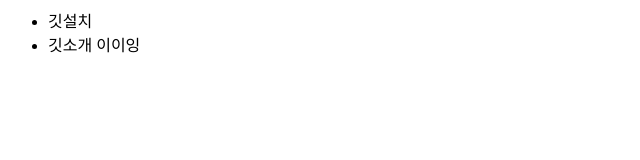
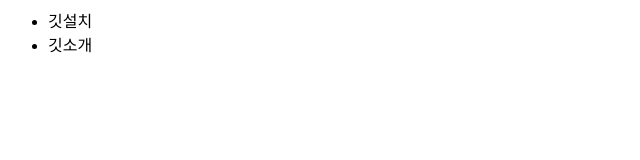
Before and after one commit to kimyeoungrok/remotepush, a plain HTML site: page index.htm in a window 1280 px wide. Shown: the full height of the page, 0-640 px from the left. Drawn offline with Linux system fonts and the light colour scheme.

Commit message:
menu2 modfied

```diff
--- a/index.htm
+++ b/index.htm
@@ -1,6 +1,6 @@
 <header>
 	<ul>
 		<li>깃설치</li>
-		<li>깃소개 이이잉</li>
+		<li>깃소개</li>
 	</ul>
 </header>
```
